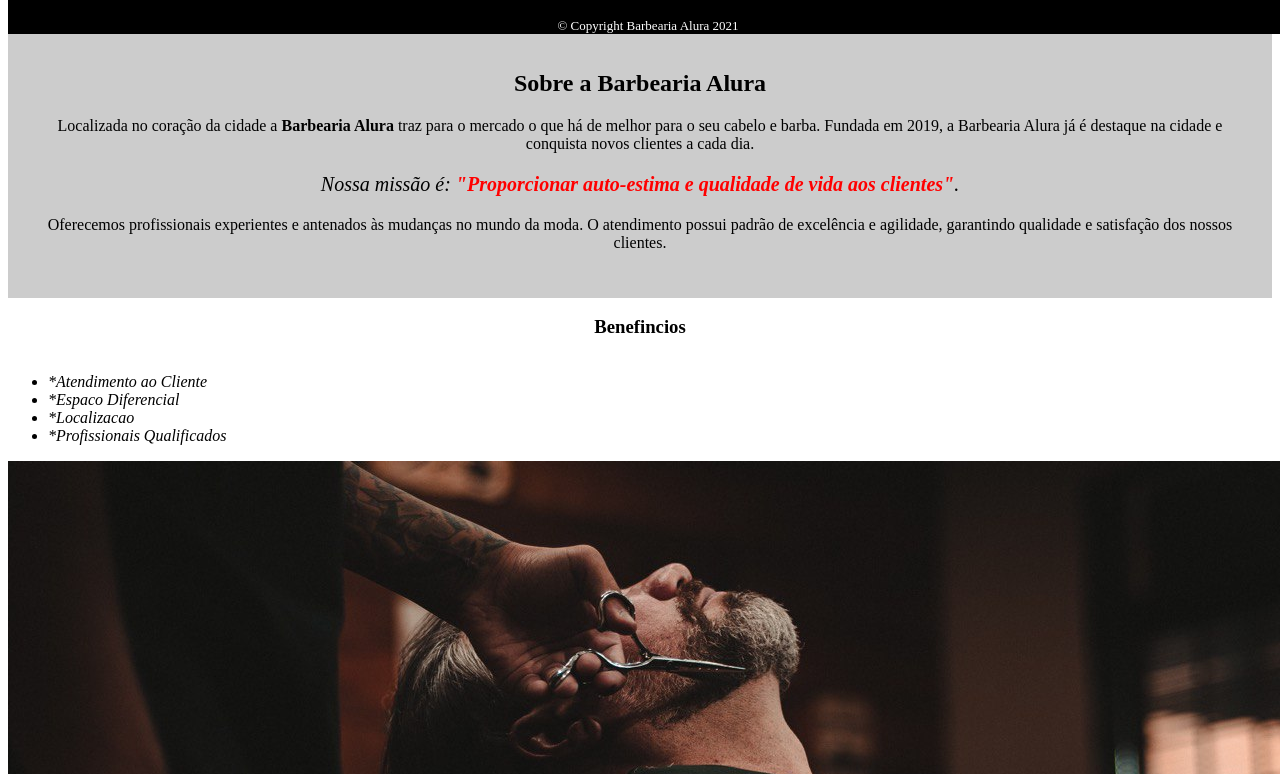
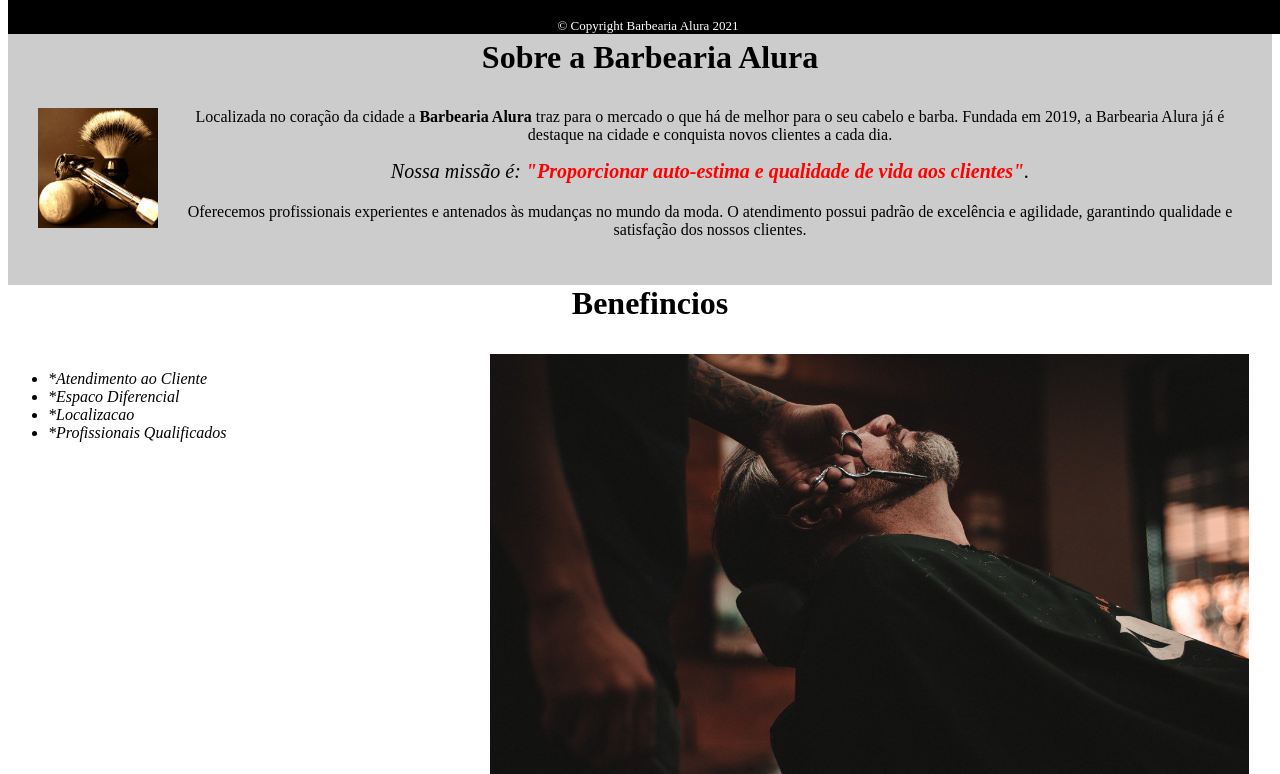
Before and after one commit to dudutavares1/AluraFrontEnd, an Angular app in the folder Barbearia-Alura/: page /Barbearia in a window 1280 px wide. Shown: the part 766-1540 px from the top of the page. Built offline with nearby package versions, Linux system fonts and the light colour scheme.

Commit message:
O que aprendemos A ajustar a página principal para utilizar os mesmos padrões da página de produtos Medidas proporcionais com CSS Como funciona a flutuação dos elementos e como modificá-la, com a propriedade float do CSS Como limpar o float, com a propriedade clear do CSS

```diff
--- a/Barbearia-Alura/src/app/Barbearia/Barbearia.component.html
+++ b/Barbearia-Alura/src/app/Barbearia/Barbearia.component.html
@@ -3,9 +3,14 @@
 
 </header>
 
-<img id="banner" src="/assets/img/banner.jpg" alt="Banner">
-<div class="principal">
-  <h2 class="titulo-centralizado">Sobre a Barbearia Alura</h2>
+<img class="banner" src="/assets/img/banner.jpg" alt="Banner">
+
+<main>
+  <section class="principal">
+    <h2 class="titulo-principal">Sobre a Barbearia Alura</h2>
+
+    <img class="utensilios" src="/assets/img/utensilios.jpg" alt="utensilios da Barbearia ">
+
 
     <p>
       Localizada no coração da cidade a <strong>Barbearia Alura</strong> traz para o mercado o que há de melhor
@@ -23,11 +28,11 @@
       O atendimento possui padrão de excelência e agilidade, garantindo qualidade e satisfação dos nossos
       clientes.
     </p>
+  </section>
 
-</div>
 
-<div class="beneficio">
-  <h3 class="titulo-centralizado">
+  <section class="beneficio">
+    <h3 class="titulo-principal">
       Benefincios
     </h3>
 
@@ -41,4 +46,5 @@
 
     </ul>
     <img src="/assets/img/beneficios.jpg" class="imagembeneficio" alt="">
-</div>
+  </section>
+</main>
--- a/Barbearia-Alura/src/app/Barbearia/Barbearia.component.scss
+++ b/Barbearia-Alura/src/app/Barbearia/Barbearia.component.scss
@@ -1,19 +1,44 @@
-#banner {
-	width:100%;
+.banner {
+  width: 100%;
 }
 
-.principal{
-	background: #CCCCCC;
+.principal {
+  background: #cccccc;
   padding: 30px;
 }
 
 .titulo-principal {
   padding-left: 20px;
   text-align: center;
+  font-size: 2em;
+  margin: 0 0 1em;
+  clear: left;
+}
+
+.principal p {
+  margin: 0 0 1em;
+}
+
+.principal strong {
+  font-weight: bold;
+}
+
+.principal em {
+  font-style: italic;
+}
+
+.utensilios {
+  width: 120px;
+  float: left;
+  margin: 0 20px 20px 0;
+}
+
+.imagembeneficio {
+  width: 60%;
 }
 
 .titulo-centralizado {
-	text-align: center
+  text-align: center;
 }
 
 p {
@@ -21,19 +46,19 @@ p {
 }
 
 #missao {
-	font-size: 20px
+  font-size: 20px;
 }
 
 em strong {
-	color: #FF0000;
+  color: #ff0000;
 }
 
 .itens {
-	font-style: italic
+  font-style: italic;
 }
 
 .beneficios {
-	background: #FFFFFF;
+  background: #ffffff;
   padding: 20px;
 }
 
@@ -43,7 +68,3 @@ ul {
   width: 20%;
   margin-right: 15%;
 }
-
-.imagembeneficios {
-	width: 50%;
-}
```
Also changed, not shown: Barbearia-Alura/src/assets/img/utensilios.jpg (added). Lines whose indentation alone changed are shown as unchanged.
